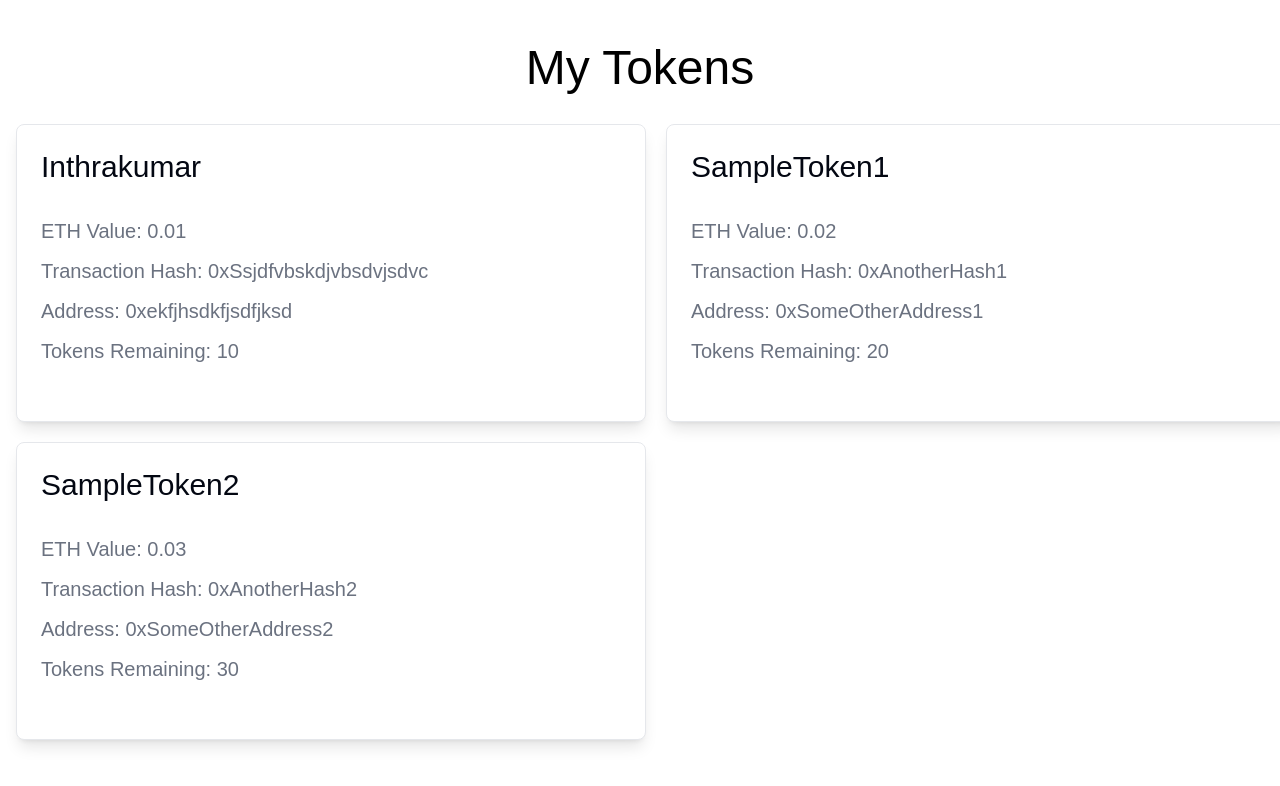
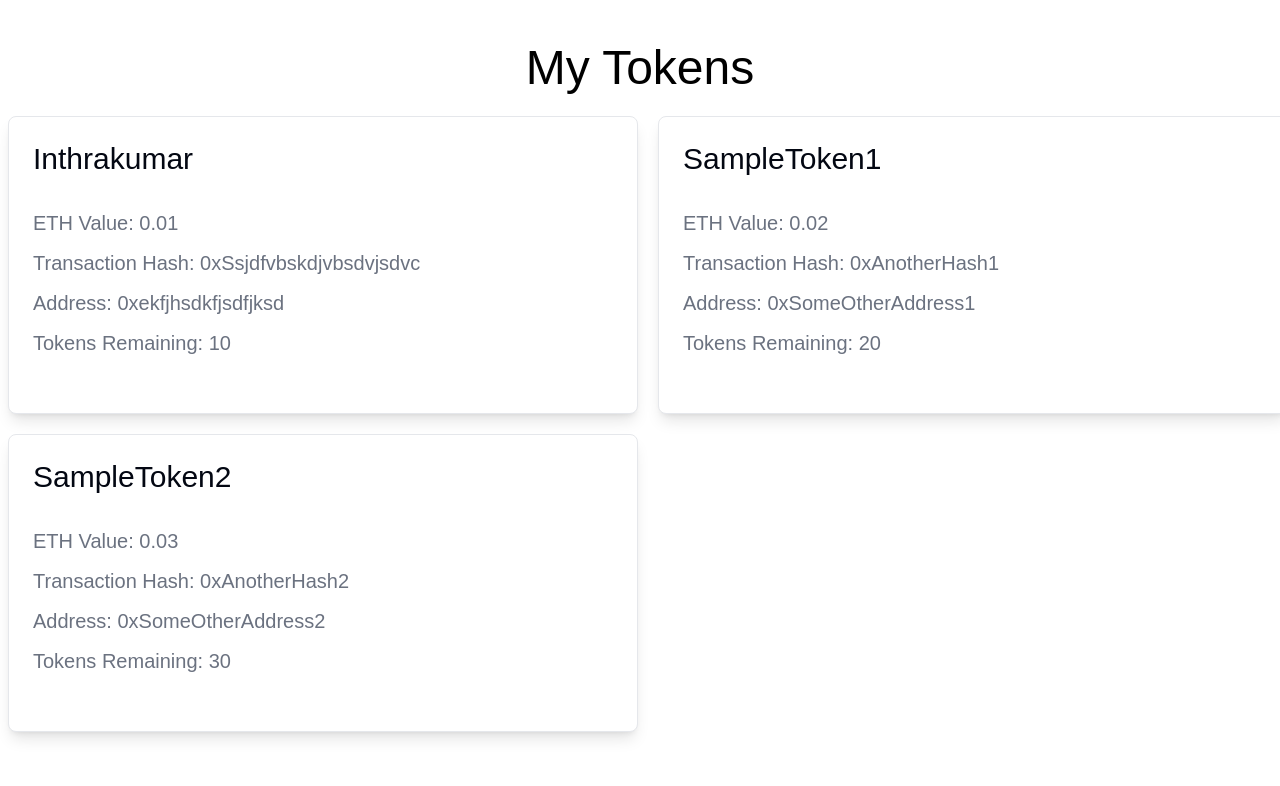
Before and after one commit to jram17/Tokenize, a React (Vite) app in the folder frontend/: page /details in a window 1280 px wide. Shown: the top 786 px of the page. Built offline with nearby package versions, Linux system fonts and the light colour scheme; the HTML template or start-up script is replaced by a standard one; a web font is replaced by a local one.

Commit message:
margin fix in mytokens

```diff
--- a/frontend/src/app_components/Info.jsx
+++ b/frontend/src/app_components/Info.jsx
@@ -39,7 +39,7 @@ function Info() {
           <Button>Trade Tokens</Button>
         </Link>
         <Link to={'/details'}>
-          <Button>My Tokens</Button>
+          <Button>My Tokens </Button>
         </Link>
       </div>
     </section>
--- a/frontend/src/app_components/MyToken.jsx
+++ b/frontend/src/app_components/MyToken.jsx
@@ -9,11 +9,11 @@ import {
 
 function MyToken({ tokendetails }) {
   return (
-    <div className="flex flex-col gap-4 mt-11 overflow-scroll w-full">
+    <div className="flex flex-col gap-4 mt-11  w-full">
       <div className="w-full flex items-center justify-center">
         <p className="text-5xl">My Tokens</p>
       </div>
-      <div className="grid grid-cols-2 gap-5 w-full m-4">
+      <div className="grid grid-cols-2 gap-5 m-2 w-full">
         {tokendetails.map((token, index) => (
           <Card
             key={token.tokensymbol}
```
